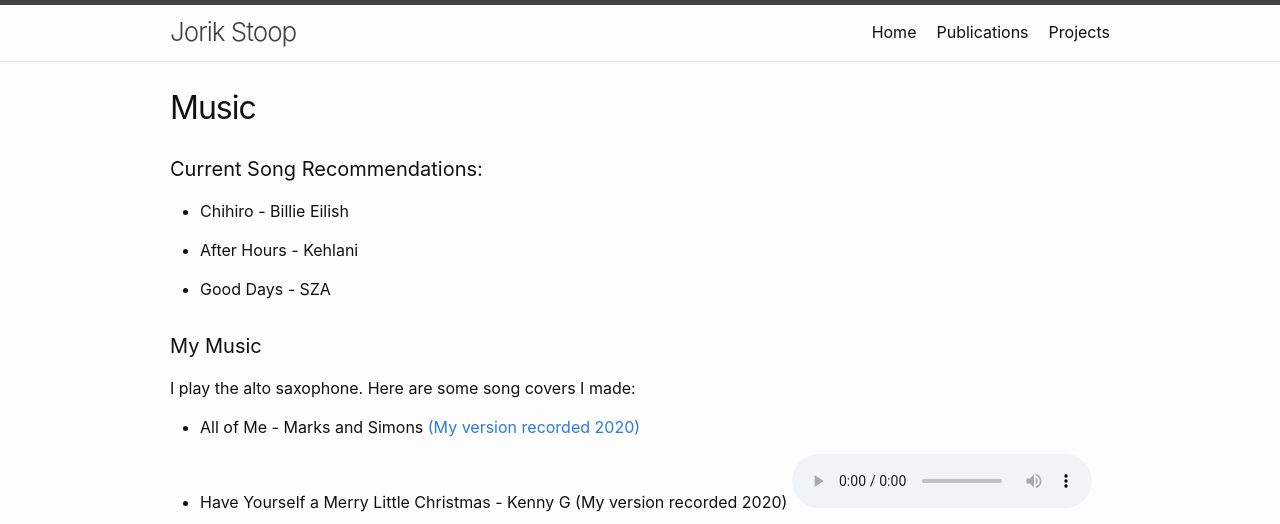
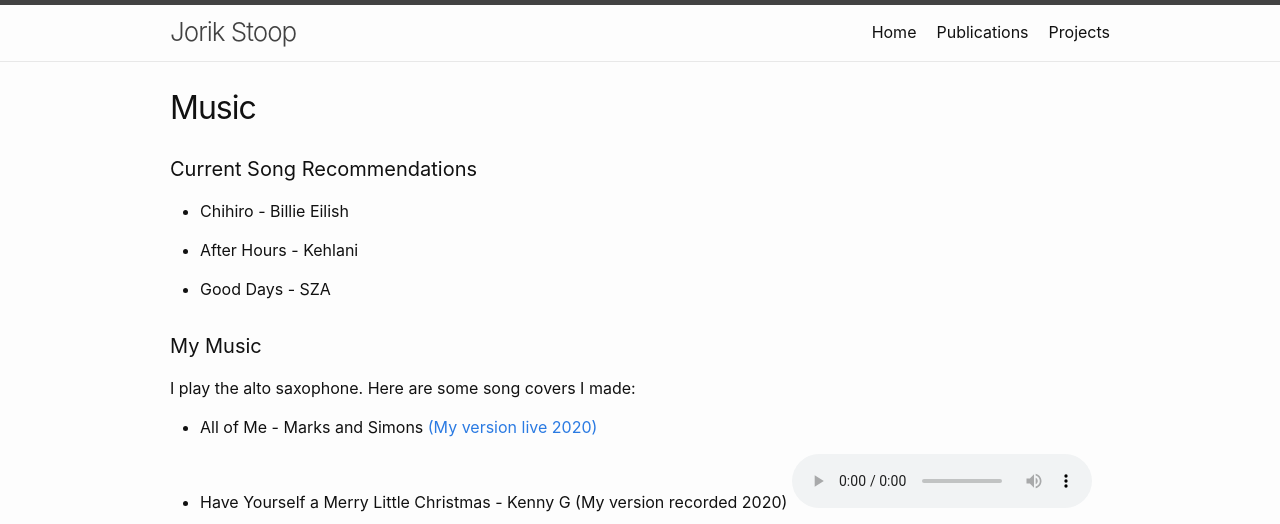
Before and after one commit to jorikstoop/jorikstoop.github.io, a Jekyll site: the page built from _projects/music.md, in a window 1280 px wide. Shown: the top 524 px of the page. Built offline with Jekyll 4.4.1, drawn with Linux system fonts in a browser that asks for light colours.

```diff
--- a/_projects/music.md
+++ b/_projects/music.md
@@ -6,7 +6,7 @@ published: true
 cover_img: /assets/img/music_cover.jpg
 ---
 
-#### Current Song Recommendations:
+#### Current Song Recommendations
 
 <ul class="song-rec-list">
     {% for song in site.data.song_recs %}
```
Also changed, not shown: _data/covers.yml (+4 -4 lines), _projects/photography.md (+8 -0 lines), 4 other files.
